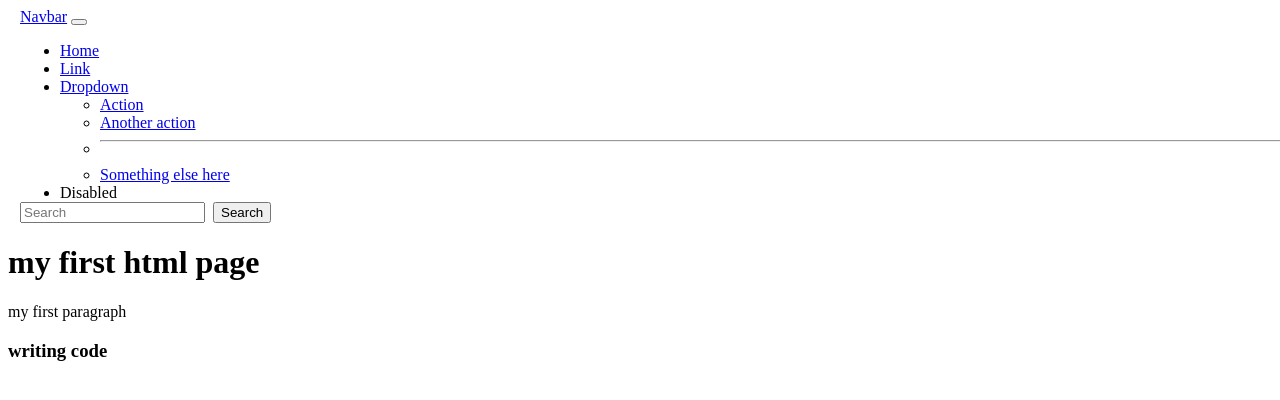
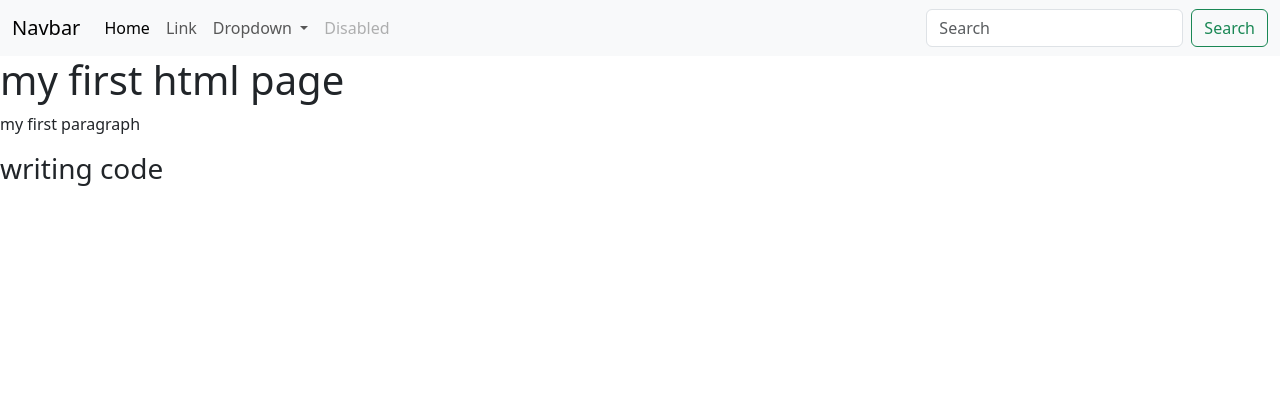
Before and after one commit to Desire-coder-wq/Mywork.html, a plain HTML site: page index.html in a window 1280 px wide. Drawn offline with nearby package versions, Linux system fonts and the light colour scheme.

Commit message:
added boostrap

```diff
--- a/index.html
+++ b/index.html
@@ -5,9 +5,9 @@
     <meta charset="UTF-8">
     <meta name="viewport" content="width=device-width, initial-scale=1.0">
     <title>cohort 19</title>
-    <link rel="stylesheet" href="css/bootstrap-5.0.2-dist/css/bootstrap-grid.css">
+    <!-- <link rel="stylesheet" href="css/bootstrap-5.0.2-dist/css/bootstrap-grid.css"> -->
     <link rel="stylesheet" href="style.css">
-
+      <link href="https://cdn.jsdelivr.net/npm/bootstrap@5.3.7/dist/css/bootstrap.min.css" rel="stylesheet" integrity="sha384-LN+7fdVzj6u52u30Kp6M/trliBMCMKTyK833zpbD+pXdCLuTusPj697FH4R/5mcr" crossorigin="anonymous">
 </head>
 
 <body>
@@ -74,7 +74,7 @@
 
 
 
-<script src="css/bootstrap-5.0.2-dist/js/bootstrap.bundle.js"></script>
+<script src="https://cdn.jsdelivr.net/npm/bootstrap@5.3.7/dist/js/bootstrap.bundle.min.js" integrity="sha384-ndDqU0Gzau9qJ1lfW4pNLlhNTkCfHzAVBReH9diLvGRem5+R9g2FzA8ZGN954O5Q" crossorigin="anonymous"></script>
 </body>
 
 </html>
```
